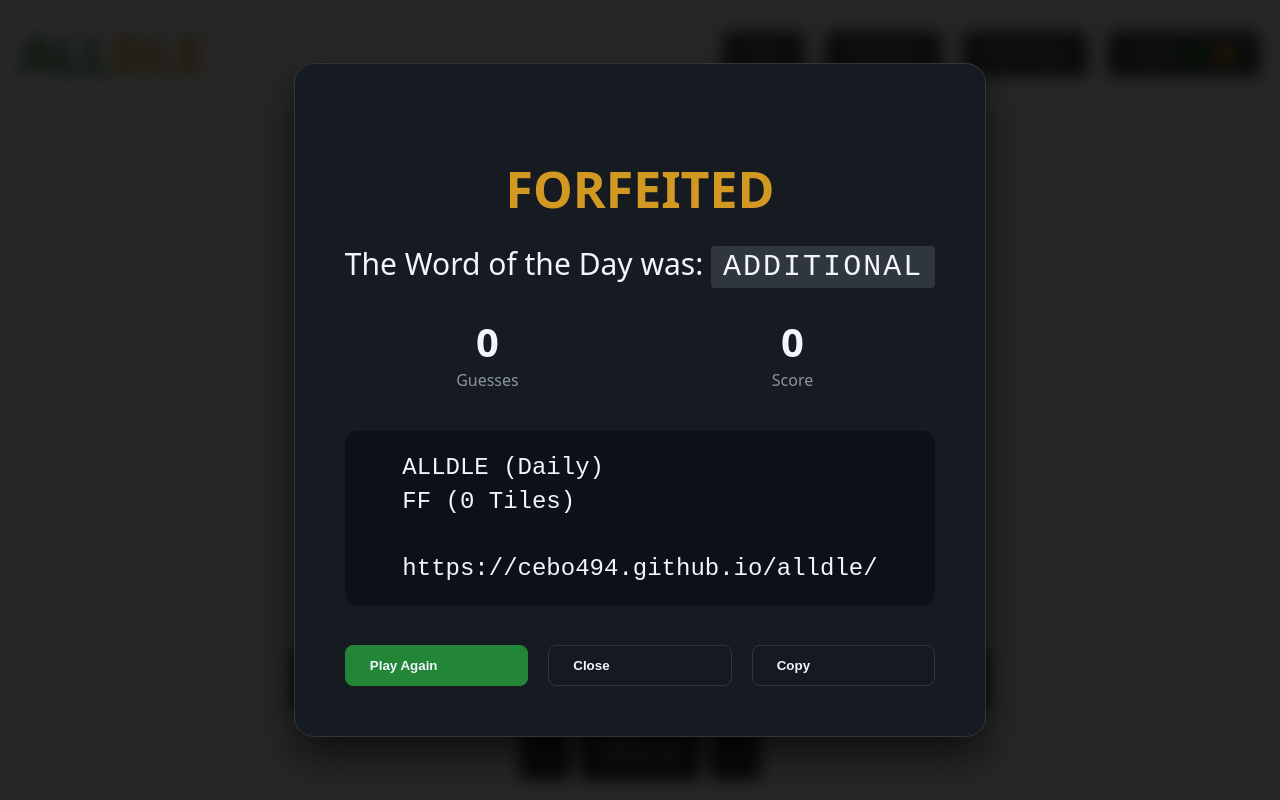
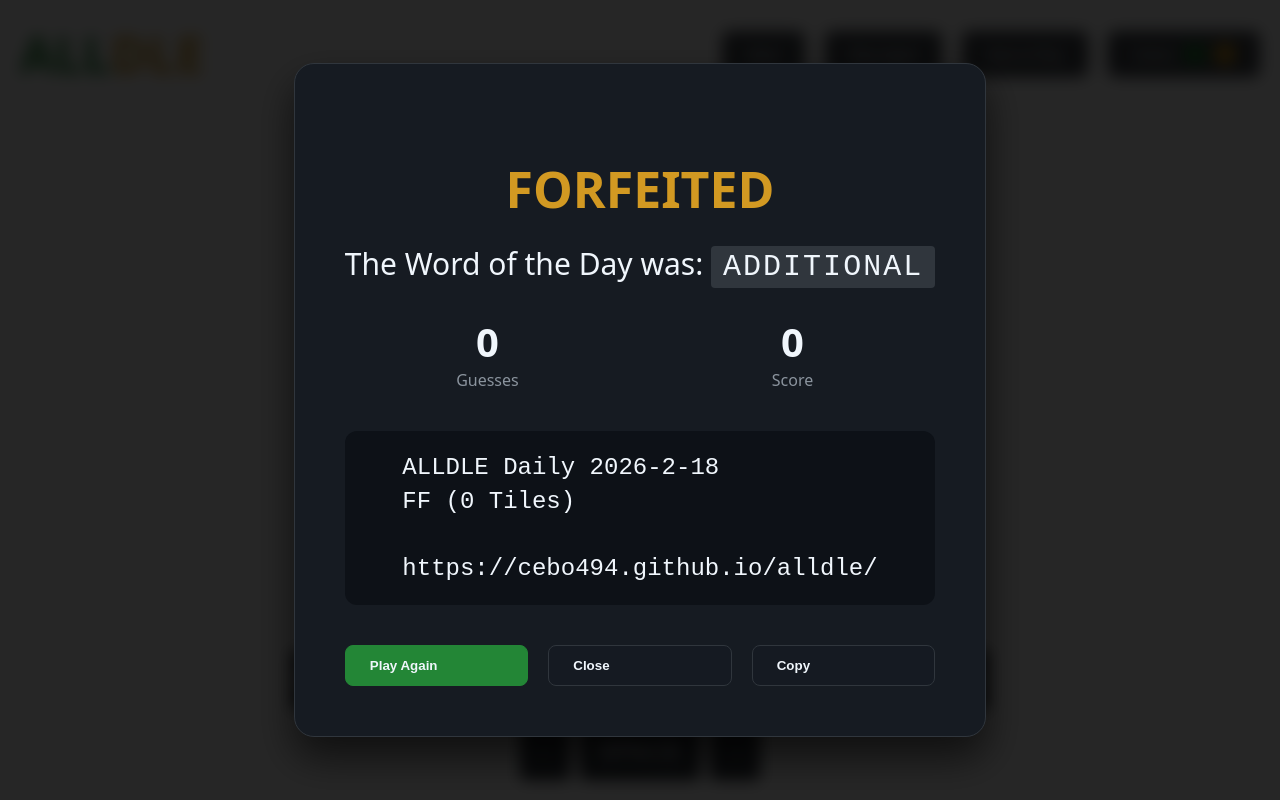
Before and after one commit to cebo494/alldle, a React (Vite) app: page / in a window 1280 px wide. Both pictures are taken after a click on the button "Forfeit". Built offline with nearby package versions, Linux system fonts and the light colour scheme.

Commit message:
added date to summary

```diff
--- a/src/App.tsx
+++ b/src/App.tsx
@@ -1,6 +1,6 @@
 import AlldleUI from "./alldle_ui";
 import { useCallback, useEffect, useState, useSyncExternalStore } from "react";
-import { Alldle, type GuessResult } from "./alldle";
+import { Alldle, dateString, type GuessResult } from "./alldle";
 import EndScreen from "./end_screen";
 import { getLocalStorageValue, setLocalStorageValue, useLocalStorage } from "./storage";
 import HowToPlay from "./how_to_play";
@@ -20,13 +20,6 @@ async function fetchPossibleAnswers(): Promise<string[]> {
 	const response = await fetch(ANSWER_LIST_PATH);
 	const text = await response.text();
 	return text.split('\n').map(word => word.trim().toUpperCase());
-}
-
-function dateString(date: Date) {
-	const year = date.getUTCFullYear();
-	const month = date.getUTCMonth();
-	const day = date.getUTCDate();
-	return `${year}-${month}-${day}`;
 }
 
 function getDailyWord(answers: string[]) {
--- a/src/alldle.ts
+++ b/src/alldle.ts
@@ -154,3 +154,10 @@ export class Alldle {
 	}
 
 }
+
+export function dateString(date: Date) {
+	const year = date.getUTCFullYear();
+	const month = date.getUTCMonth();
+	const day = date.getUTCDate();
+	return `${year}-${month}-${day}`;
+}
--- a/src/end_screen.tsx
+++ b/src/end_screen.tsx
@@ -1,4 +1,4 @@
-import type { GuessResult } from "./alldle";
+import { dateString, type GuessResult } from "./alldle";
 
 export interface EndScreenProps {
 	status: 'won' | 'lost',
@@ -44,7 +44,7 @@ export default function EndScreen({
 
 		return (
 			"ALLDLE"
-			+ (seed === 'daily' ? " (Daily)" : ` `)
+			+ (seed === 'daily' ? (" Daily " + dateString(new Date())) : ` `)
 			+ "\n"
 			+ (status === 'won' ? `${score} Tiles` : `FF (${score} Tiles)`)
 			+ "\n"
```
